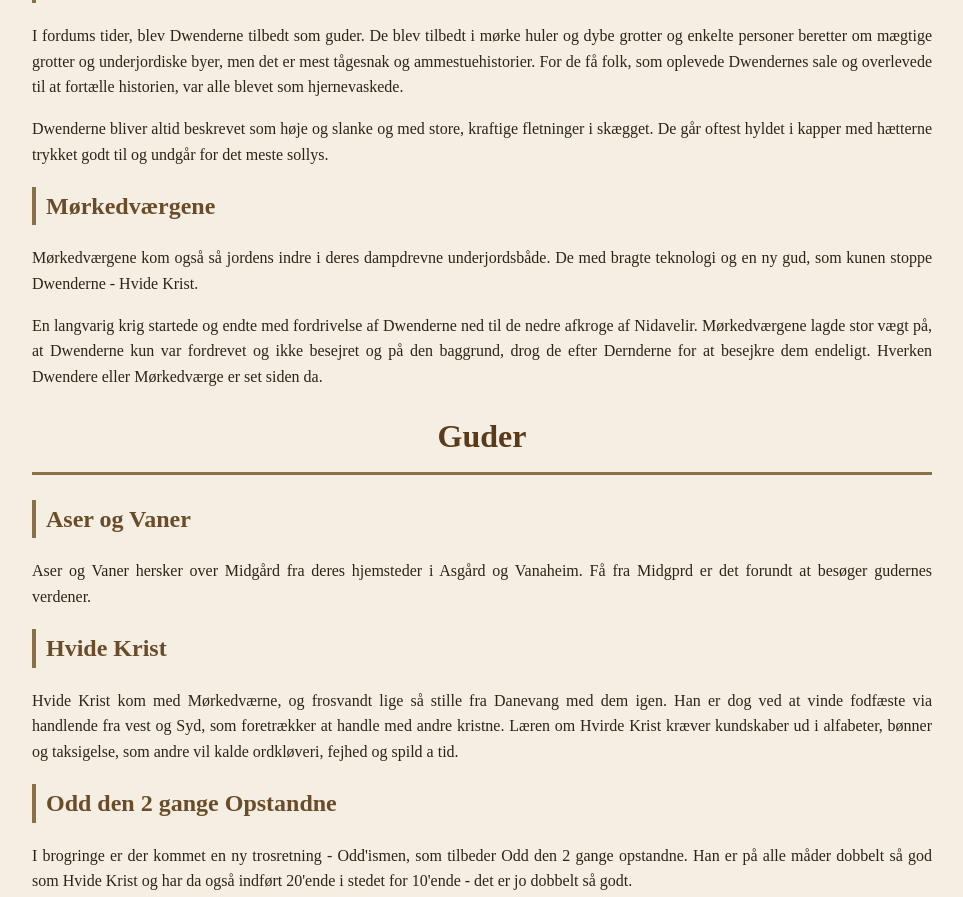
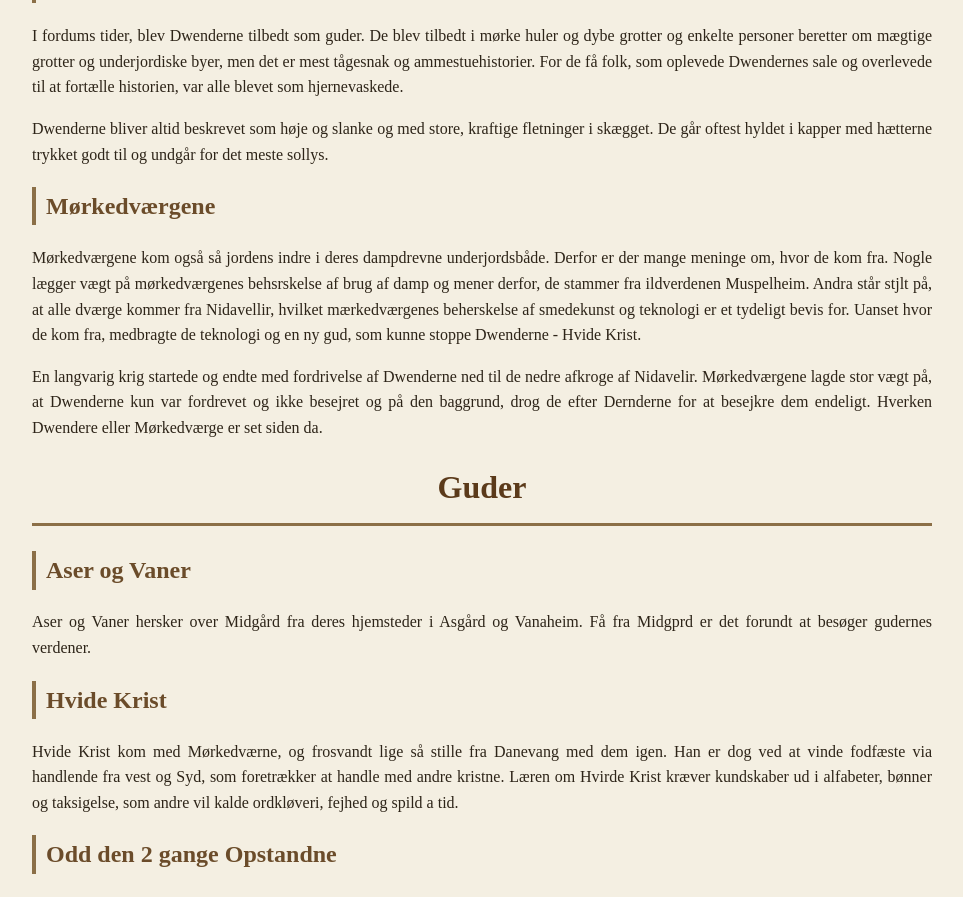
Before and after one commit to Stoffer75/den2side.dk, a Jekyll site: the page built from karakterer/guder.html, in a window 1280 px wide. Shown: the part 516-1413 px from the top of the page, without its empty margins (158-1121 px from the left). Built offline with Jekyll 4.4.1, drawn with Linux system fonts in a browser that asks for light colours.

Commit message:
Update guder.html

```diff
--- a/karakterer/guder.html
+++ b/karakterer/guder.html
@@ -19,7 +19,9 @@ title: Danevang
 
   <h2>Mørkedværgene</h2>
     <p>Mørkedværgene kom også så jordens indre i deres dampdrevne underjordsbåde.
-    De med bragte teknologi og en ny gud, som kunen stoppe Dwenderne - Hvide Krist.</p>
+      Derfor er der mange meninge om, hvor de kom fra. Nogle lægger vægt på mørkedværgenes behsrskelse af brug af damp og mener derfor, de stammer fra ildverdenen Muspelheim.
+      Andra står stjlt på, at alle dværge kommer fra Nidavellir, hvilket mærkedværgenes beherskelse af smedekunst og teknologi er et tydeligt bevis for.
+      Uanset hvor de kom fra, medbragte de teknologi og en ny gud, som kunne stoppe Dwenderne - Hvide Krist.</p>
 
     <p></p>
 
```
